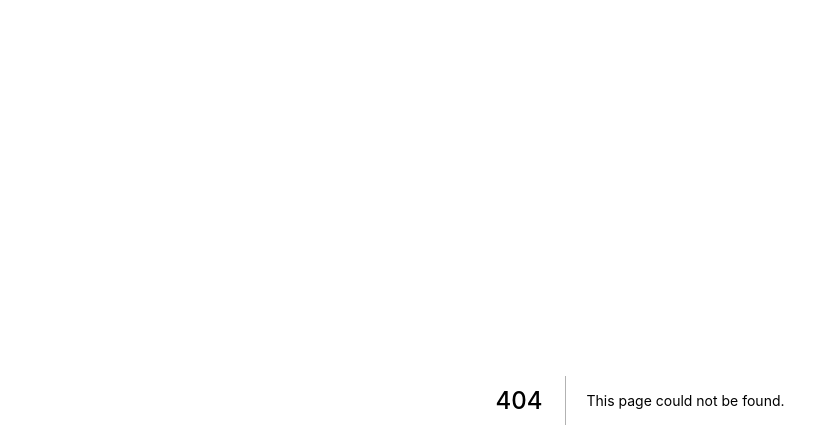
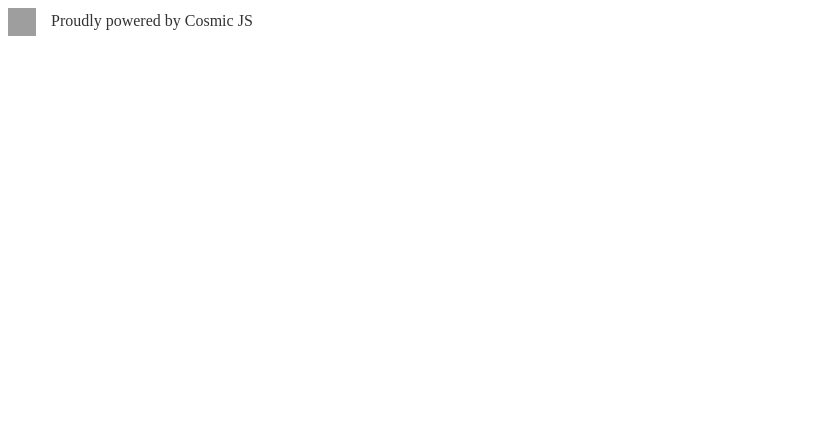
Before and after one commit to daxz1/codeforweb, a Next.js app: page /partials/layout in a window 1280 px wide. Before the commit this address had no page. Shown: the top 448 px of the page, without its empty margins (0-839 px from the left). Built offline with nearby package versions, Linux system fonts and the light colour scheme; grey boxes are pictures that could not be loaded.

Commit message:
[REFACTOR] Removed classes

```diff
--- a/pages/partials/footer.js
+++ b/pages/partials/footer.js
@@ -1,15 +1,30 @@
-export default () => {
-  return (
-    <footer className="footer">
-      <div style={{ marginTop: 20 }}>
-        <a href="https://cosmicjs.com" target="_blank" style={{ textDecoration: 'none' }}>
-          <img style={{ float:'left', marginRight: 15, position: 'relative' }} src="https://cosmicjs.com/images/logo.svg" width="28" height="28" />
-          <span className="powered-by" style={{ position: 'relative', top: 4, color: '#333' }}>Proudly powered by Cosmic JS</span>
-        </a>
-      </div>
-      <div className="copyright">
-        &copy;&nbsp;&nbsp;{ new Date().getFullYear() } Cosmic JS
-      </div>
-    </footer>
-  )
-}
+import React from 'react';
+
+const footer = () => (
+  <footer className="footer">
+    <div>
+      <a
+        href="https://cosmicjs.com"
+        target="_blank"
+        rel="noreferrer noopener"
+        style={{ textDecoration: 'none' }}
+      >
+        <img
+          style={{ float: 'left', marginRight: 15, position: 'relative' }}
+          src="https://cosmicjs.com/images/logo.svg"
+          width="28"
+          height="28"
+          alt="Cosmic JS"
+        />
+        <span
+          className="powered-by"
+          style={{ position: 'relative', top: 4, color: '#333' }}
+        >
+          Proudly powered by Cosmic JS
+        </span>
+      </a>
+    </div>
+  </footer>
+);
+
+export default footer;
--- /dev/null
+++ b/pages/partials/index.js
@@ -0,0 +1,4 @@
+export { default as Footer } from './footer';
+export { default as Hero } from './hero';
+export { default as Teaser } from './teaser';
+export { default as Layout } from './layout';
--- /dev/null
+++ b/pages/partials/layout.js
@@ -0,0 +1,31 @@
+import React from 'react';
+import PropTypes from 'prop-types';
+import Head from 'next/head';
+import Footer from './footer';
+
+/**
+ * Layout Component
+ * @param children
+ * @returns {*}
+ * @constructor
+ */
+const Layout = ({ children }) => (
+  <>
+    <Head>
+      <meta charSet="UTF-8" />
+      <meta
+        name="viewport"
+        content="width=device-width, initial-scale=1, maximum-scale=1, user-scalable=no"
+      />
+      <title>Code For Web</title>
+    </Head>
+    {children}
+    <Footer />
+  </>
+);
+
+Layout.propTypes = {
+  children: PropTypes.node.isRequired,
+};
+
+export default Layout;
--- a/pages/styles.scss
+++ b/pages/styles.scss
@@ -2,24 +2,7 @@ body {
   font-family: 'PT Sans Caption',"Helvetica Neue", Arial, Helvetica, Geneva, sans-serif;
   font-size: 3vh;
 }
-
-#header {
-  display: flex;
-  justify-content: space-between;
-  align-items: center;
-}
-
-#logo {
-  text-decoration: none;
-  color: white;
-  font-size: 5vh;
-  font-weight: bold;
-}
-
-#menu-icon {
-  font-family: Geneva, sans-serif;
-  font-size: 6vh;
-}
+// Hero Component
 
 .hero {
   display: flex;
@@ -34,36 +17,28 @@ body {
     repeat: no-repeat;
     position: center center;
   }
-}
 
-.hero-title {
-  max-width: 16em;
-  margin: 0;
-  font-size: 10vh;
-  font-weight: bold;
-  line-height: .9;
-}
+  .hero__logo {
+    text-decoration: none;
+    color: white;
+    font-size: 3vh;
+    font-weight: bold;
+  }
 
-@media only screen and (min-width: 32em) {
-  .hero-title {
-    font-size: 10vh;
+  .hero__header {
+    display: flex;
+    justify-content: space-between;
+    align-items: center;
   }
-}
-.hero-footer {
-  display: flex;
-  margin-bottom: 1em;
-}
 
-.button {
-  padding: .5em .67em;
-  color: white;
-  text-decoration: none;
-  border: .1em solid white;
-}
-
-.button-primary {
-  color: black;
-  background-color: white;
+  .hero__title {
+    max-width: 16em;
+    font-size: 8vh;
+    align-content: center;
+    align-items: center;
+    display: flex;
+    margin-bottom: 5em;
+  }
 }
 
 article {
@@ -89,3 +64,11 @@ article {
   50% { opacity: .1; }
   100% { opacity: 1; }
 }
+
+// Footer
+.footer {
+  display: flex;
+  font-size: 2vh;
+  margin: 100px 0 30px 0;
+  justify-content: center;
+}
--- a/routes.js
+++ b/routes.js
@@ -2,4 +2,4 @@
 
 const routes = (module.exports = require('next-routes')());
 
-routes.add('index', '/:slug', 'post');
+routes.add('home', '/:slug', 'post');
```
Also changed, not shown: pages/index.js (+55 -60 lines), pages/layout.js (deleted, +0 -31 lines), pages/partials/hero.js (+10 -18 lines), pages/partials/teaser.js (+7 -4 lines).
